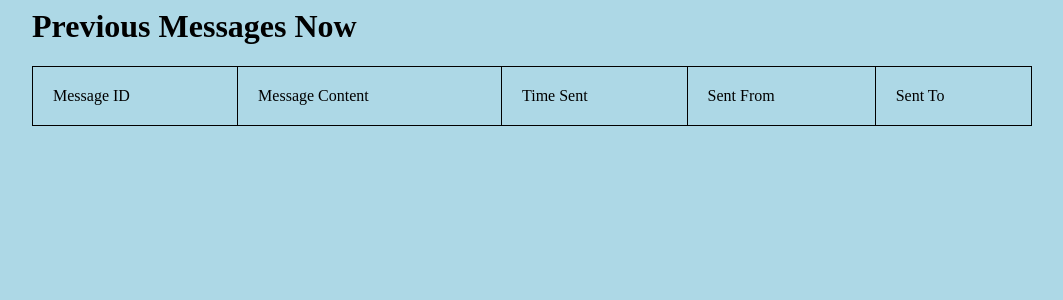
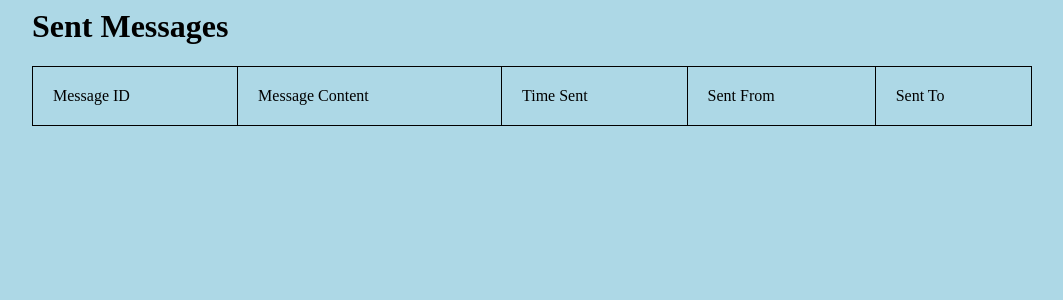
Before and after one commit to suryabhupa/IDIN-messenger, a Flask app: template app/templates/table.html in a window 1280 px wide. Shown: the top 300 px of the page, without its empty margins (160-1223 px from the left). Run offline with Flask 2, Linux system fonts and the light colour scheme; the template is opened without the code that fills it, so the values that code supplies are empty; parts of the project's set-up code (start-up, migrations or seed data) failed here and were passed over; some libraries are stand-ins or nearby versions.

Commit message:
reordering messages in table

```diff
--- a/app/templates/table.html
+++ b/app/templates/table.html
@@ -14,7 +14,7 @@
 <link rel="stylesheet" type="text/css" href="site.css">
 </head>
 <body>
-  <h1>Previous Messages Now</h1>
+  <h1>Sent Messages</h1>
   <table border="1" style="width:1000px">
     <style>
 		table,th,td
--- a/app/views.py
+++ b/app/views.py
@@ -102,7 +102,9 @@ def FormPost():
 		#msgs = query_db('select text from messages;')
 
   messages = Message.query.all()
-  return render_template('table.html', messages=messages)
+  print "messages", messages
+  # print "reversed messages", messages.reverse()
+  return render_template('table.html', messages=messages.reverse())
 
 # This component handles incoming messages.
 
```
